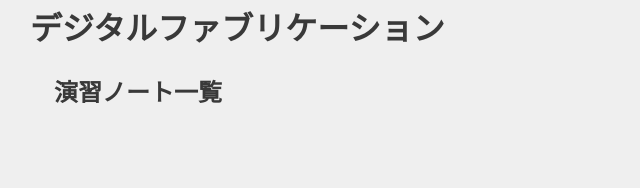
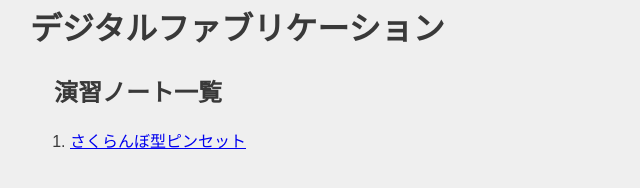
Before and after one commit to mei424/xbp, a plain HTML site: page digi_fab/index.html in a window 1280 px wide. Shown: the part 100-288 px from the top of the page, without its empty margins (0-640 px from the left). Drawn offline with Linux system fonts and the light colour scheme.

Commit message:
ピンセット

```diff
--- a/digi_fab/index.html
+++ b/digi_fab/index.html
@@ -12,7 +12,9 @@
     </logotohome>
     <h1>デジタルファブリケーション</h1>
     <h2>演習ノート一覧</h2>
-
+     <ol>
+        <li><a href="./1.html" target="_blank">さくらんぼ型ピンセット</a></li>
+     <ol>
 
 
 
```
